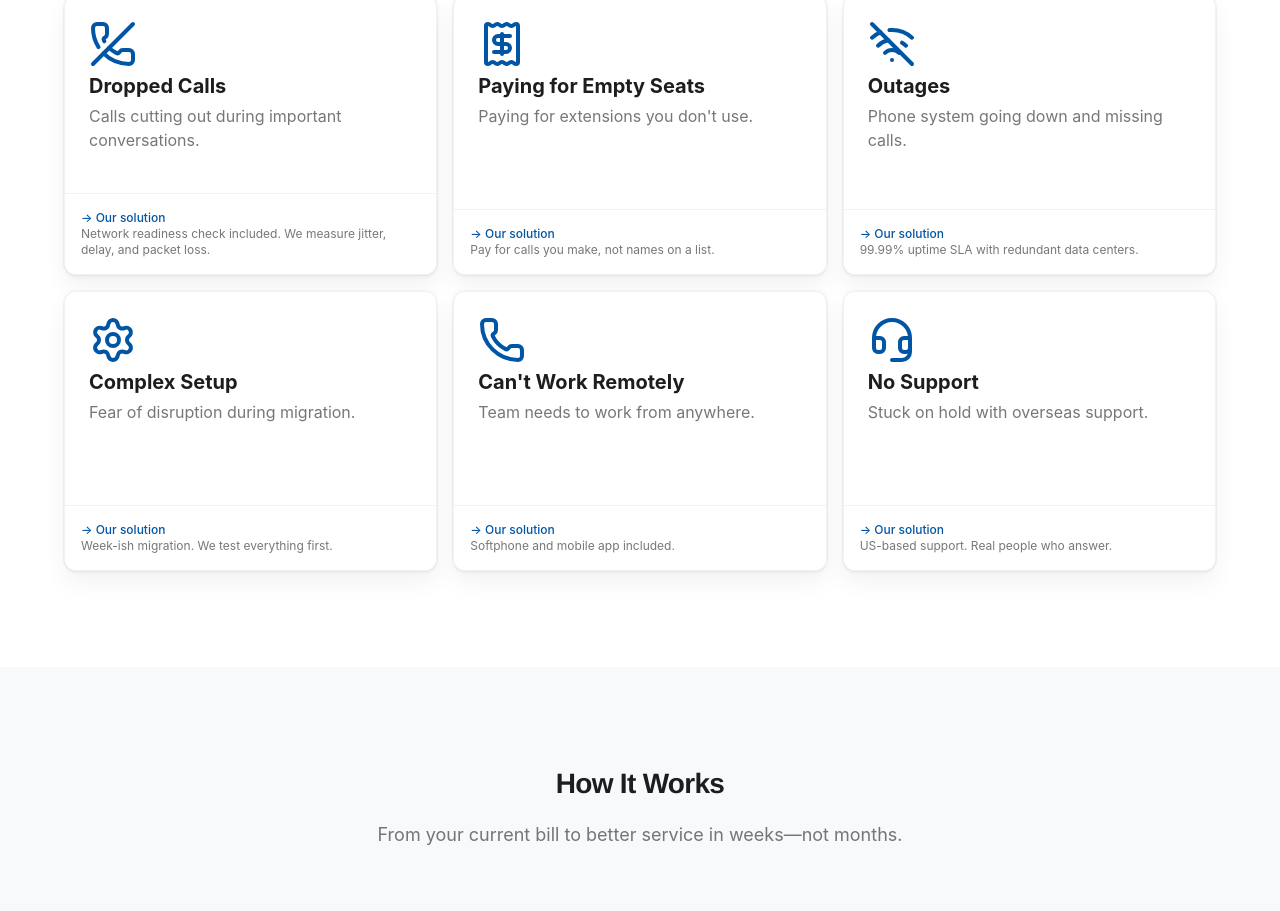
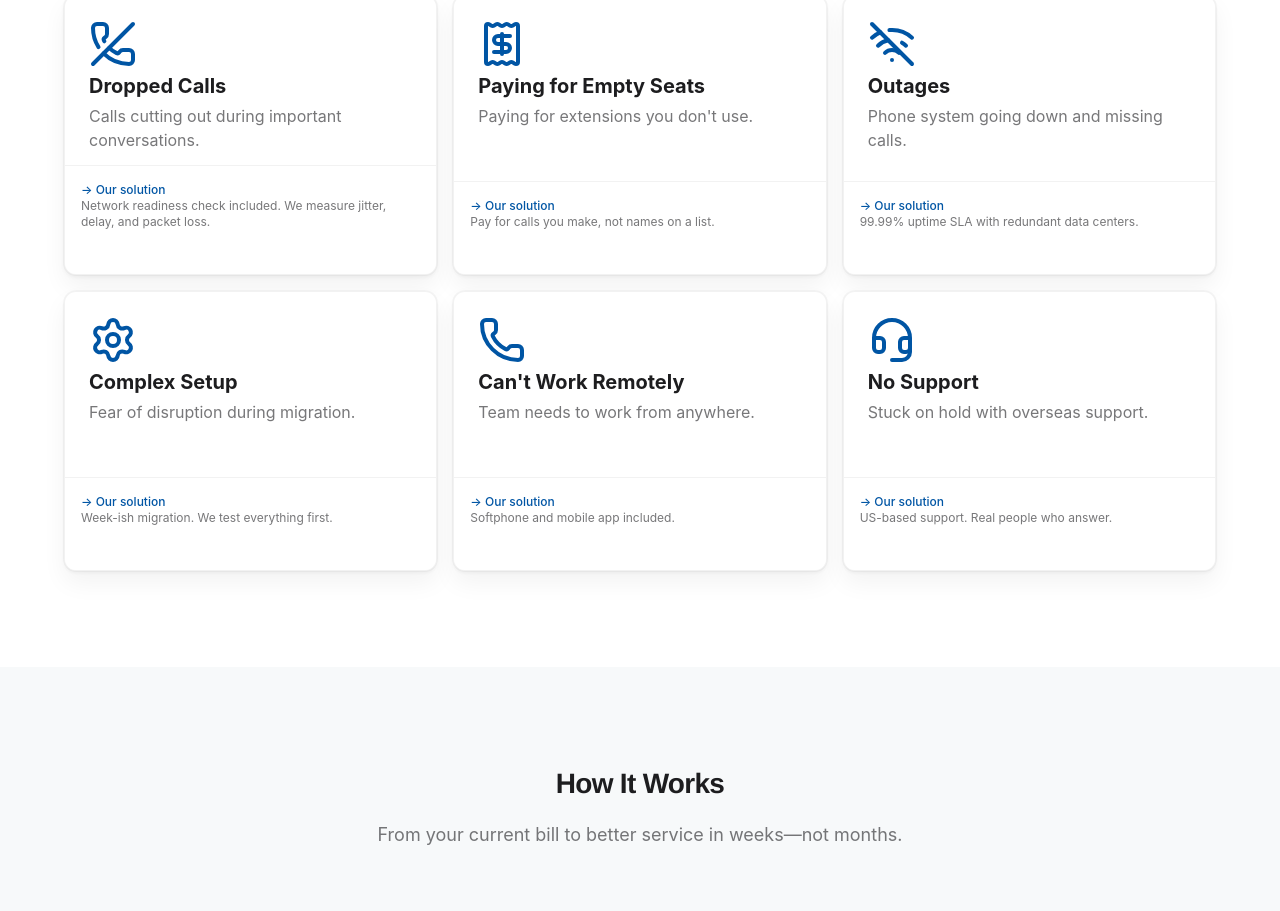
Before and after one commit to gsteinig/techwave-voip-opencode-v1, a Next.js app: page / in a window 1280 px wide. Shown: the part 1371-2282 px from the top of the page. Built offline with nearby package versions, Linux system fonts and the light colour scheme.

Commit message:
Add more gap under Our solution

```diff
--- a/src/components/ui/BentoGrid.tsx
+++ b/src/components/ui/BentoGrid.tsx
@@ -56,8 +56,8 @@ const BentoCard = ({
       <p className="text-text-primary/60">{description}</p>
     </div>
 
-    <div className="pointer-events-none absolute bottom-0 flex w-full flex-row items-center gap-2 border-t border-black/5 bg-white/90 p-4 backdrop-blur-sm">
-      <div className="flex-1">
+    <div className="pointer-events-none absolute bottom-0 flex w-full flex-col gap-3 border-t border-black/5 bg-white/90 p-4 backdrop-blur-sm">
+      <div>
         <p className="text-xs font-medium text-primary">→ Our solution</p>
         <p className="text-xs text-text-primary/60">{solution}</p>
       </div>
```
